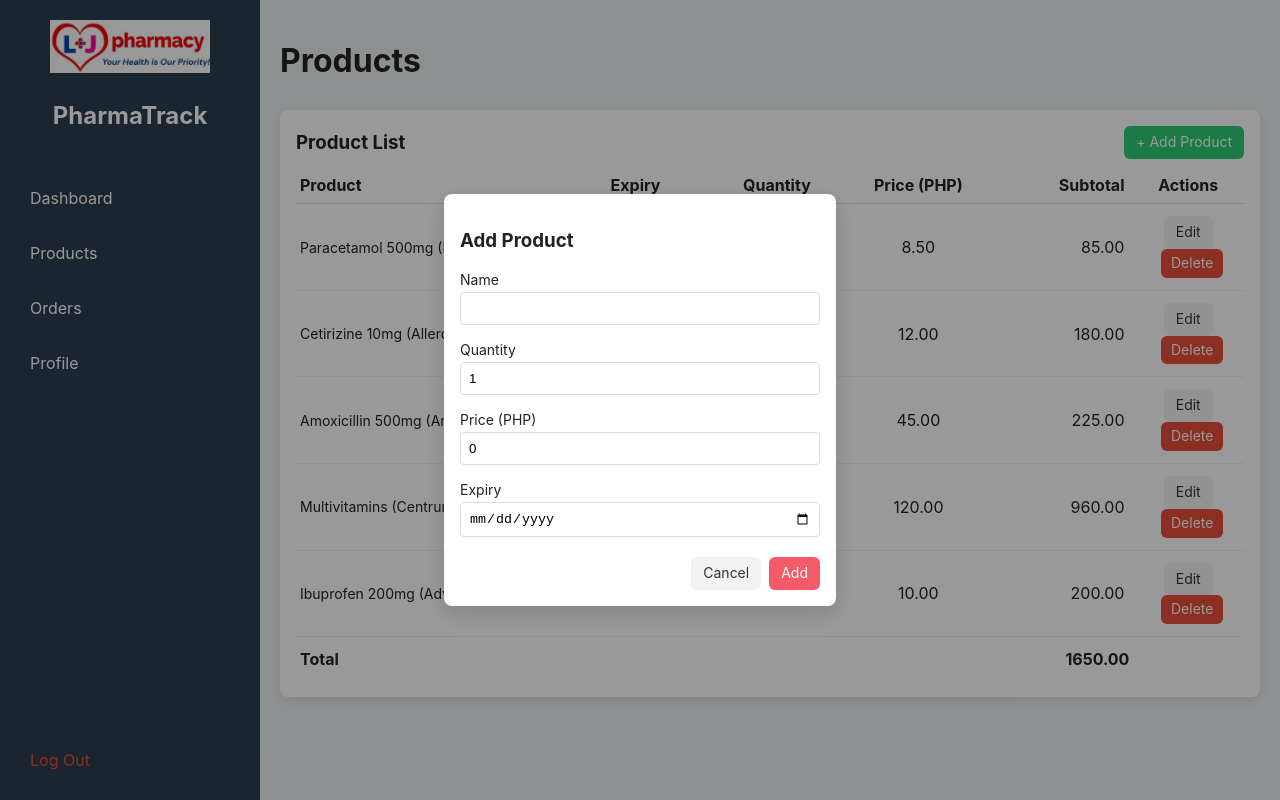
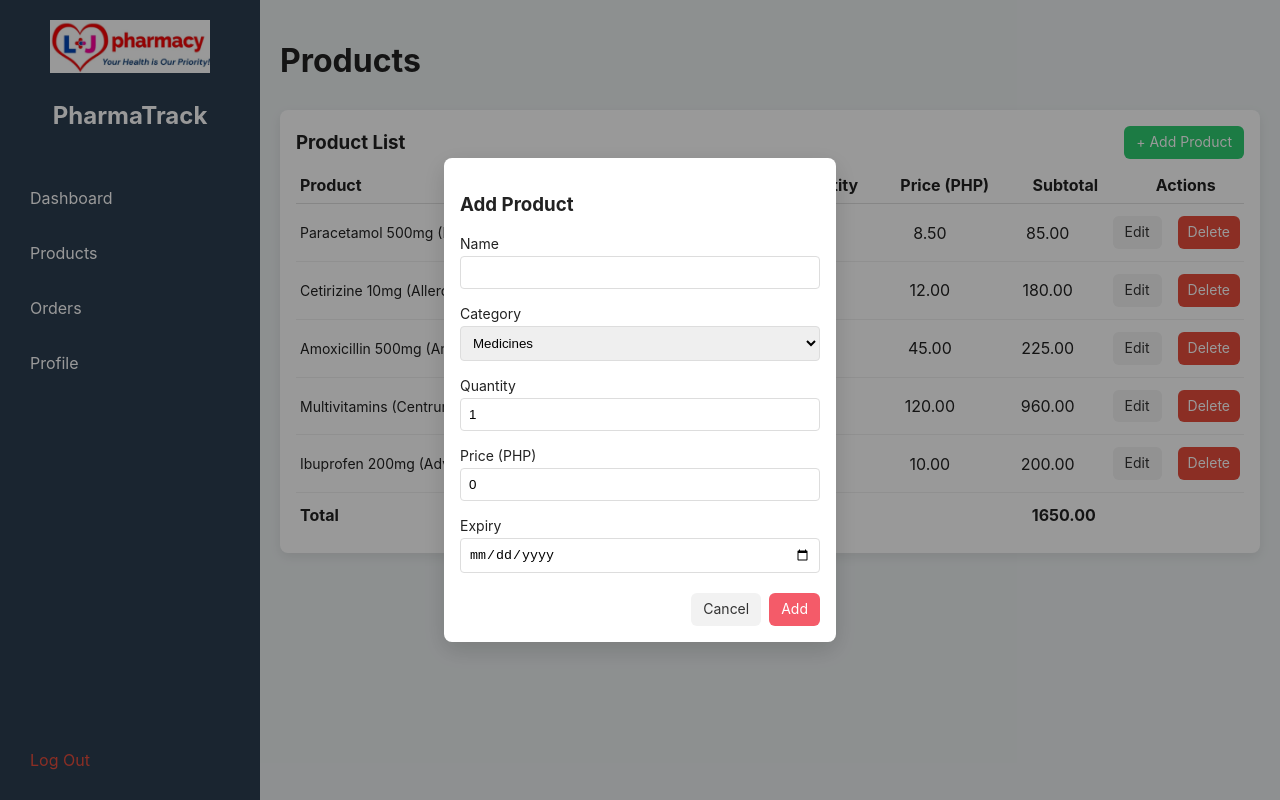
Before and after one commit to redaganan/pharmatrack-frontend, a React (Vite) app: page /products in a window 1280 px wide. Both pictures are taken after a click on the button "+ Add Product". Built offline with nearby package versions, Linux system fonts and the light colour scheme.

Commit message:
feat: add category selection to products and update layout for new columns

```diff
--- a/components/ProductsBody.tsx
+++ b/components/ProductsBody.tsx
@@ -1,5 +1,18 @@
 import React, { useState } from "react";
 // Uses global button classes from index.css (.btn-primary / .btn-secondary)
+
+type Category =
+  | "Baby & Child Care"
+  | "Personal Care & Hygiene"
+  | "Medical Supplies"
+  | "Medicines";
+
+const CATEGORY_OPTIONS: Category[] = [
+  "Baby & Child Care",
+  "Personal Care & Hygiene",
+  "Medical Supplies",
+  "Medicines",
+];
 
 type Product = {
   id: number;
@@ -7,6 +20,7 @@ type Product = {
   qty: number;
   price: number;
   expiry: string; // ISO date
+  category: Category;
 };
 
 const initialProducts: Product[] = [
@@ -16,6 +30,7 @@ const initialProducts: Product[] = [
     qty: 10,
     price: 8.5,
     expiry: "2026-06-30",
+    category: "Medicines",
   },
   {
     id: 2,
@@ -23,6 +38,7 @@ const initialProducts: Product[] = [
     qty: 15,
     price: 12.0,
     expiry: "2025-12-31",
+    category: "Medicines",
   },
   {
     id: 3,
@@ -30,6 +46,7 @@ const initialProducts: Product[] = [
     qty: 5,
     price: 45.0,
     expiry: "2026-03-15",
+    category: "Medicines",
   },
   {
     id: 4,
@@ -37,6 +54,7 @@ const initialProducts: Product[] = [
     qty: 8,
     price: 120.0,
     expiry: "2027-01-01",
+    category: "Medicines",
   },
   {
     id: 5,
@@ -44,6 +62,7 @@ const initialProducts: Product[] = [
     qty: 20,
     price: 10.0,
     expiry: "2026-09-30",
+    category: "Medicines",
   },
 ];
 
@@ -54,12 +73,14 @@ const ProductsBody: React.FC = () => {
   const [newQty, setNewQty] = useState<number>(1);
   const [newPrice, setNewPrice] = useState<number>(0);
   const [newExpiry, setNewExpiry] = useState<string>("");
+  const [newCategory, setNewCategory] = useState<Category>("Medicines");
 
   // editing state for Edit action
   const [editing, setEditing] = useState<Product | null>(null);
   const [editQty, setEditQty] = useState<number>(0);
   const [editPrice, setEditPrice] = useState<number>(0);
   const [editExpiry, setEditExpiry] = useState<string>("");
+  const [editCategory, setEditCategory] = useState<Category>("Medicines");
 
   const deleteProduct = (id: number) => {
     setProducts((prev) => prev.filter((p) => p.id !== id));
@@ -70,6 +91,7 @@ const ProductsBody: React.FC = () => {
     setNewQty(1);
     setNewPrice(0);
     setNewExpiry("");
+    setNewCategory("Medicines");
     setIsAdding(true);
   };
 
@@ -85,6 +107,7 @@ const ProductsBody: React.FC = () => {
       qty: Math.max(0, Math.floor(newQty)),
       price: Math.max(0, Number(newPrice)),
       expiry: newExpiry || new Date().toISOString().slice(0, 10),
+      category: newCategory,
     };
     setProducts((prev) => [product, ...prev]);
     setIsAdding(false);
@@ -95,6 +118,7 @@ const ProductsBody: React.FC = () => {
     setEditQty(p.qty);
     setEditPrice(p.price);
     setEditExpiry(p.expiry || new Date().toISOString().slice(0, 10));
+    setEditCategory(p.category);
   };
 
   const closeEdit = () => setEditing(null);
@@ -110,6 +134,7 @@ const ProductsBody: React.FC = () => {
               qty: Math.max(0, Math.floor(editQty)),
               price: Number(editPrice),
               expiry: editExpiry,
+              category: editCategory,
             }
           : p
       )
@@ -135,10 +160,11 @@ const ProductsBody: React.FC = () => {
 
       <div className="products-header">
         <div>Product</div>
+        <div className="center">Category</div>
         <div className="center">Expiry</div>
         <div className="center">Quantity</div>
         <div className="center">Price (PHP)</div>
-        <div className="right">Subtotal</div>
+        <div className="center">Subtotal</div>
         <div className="center">Actions</div>
       </div>
 
@@ -146,13 +172,15 @@ const ProductsBody: React.FC = () => {
         <div className="product-row" key={p.id}>
           <div className="product-name">{p.name}</div>
 
+          <div className="product-category center">{p.category}</div>
+
           <div className="product-expiry center">{p.expiry}</div>
 
           <div className="product-qty center">{p.qty}</div>
 
           <div className="product-price center">{p.price.toFixed(2)}</div>
 
-          <div className="product-subtotal right">
+          <div className="product-subtotal center">
             {(p.qty * p.price).toFixed(2)}
           </div>
 
@@ -176,7 +204,8 @@ const ProductsBody: React.FC = () => {
         <div />
         <div />
         <div />
-        <div className="right">
+        <div />
+        <div className="center">
           {products.reduce((s, p) => s + p.qty * p.price, 0).toFixed(2)}
         </div>
         <div />
@@ -195,6 +224,19 @@ const ProductsBody: React.FC = () => {
                   onChange={(e) => setNewName(e.target.value)}
                   required
                 />
+              </label>
+              <label>
+                Category
+                <select
+                  value={newCategory}
+                  onChange={(e) => setNewCategory(e.target.value as Category)}
+                >
+                  {CATEGORY_OPTIONS.map((c) => (
+                    <option key={c} value={c}>
+                      {c}
+                    </option>
+                  ))}
+                </select>
               </label>
               <label>
                 Quantity
@@ -254,6 +296,19 @@ const ProductsBody: React.FC = () => {
             <h3>Edit Product</h3>
             <form onSubmit={submitEdit}>
               <label>
+                Category
+                <select
+                  value={editCategory}
+                  onChange={(e) => setEditCategory(e.target.value as Category)}
+                >
+                  {CATEGORY_OPTIONS.map((c) => (
+                    <option key={c} value={c}>
+                      {c}
+                    </option>
+                  ))}
+                </select>
+              </label>
+              <label>
                 Quantity
                 <input
                   type="number"
--- a/styles/DashBoard.css
+++ b/styles/DashBoard.css
@@ -56,17 +56,18 @@
 }
 
 .products-box {
-  max-width: 1000px;
+  max-width: 1280px; /* expanded to fit new Category + Actions columns */
   margin: 30px auto;
   background: #fff;
   border-radius: 8px;
   padding: 16px;
   box-shadow: 0 4px 12px rgba(0, 0, 0, 0.08);
+  overflow-x: auto; /* allow horizontal scroll if ever needed */
 }
 
 .products-header {
   display: grid;
-  grid-template-columns: 2fr 1fr 1fr 1fr 1fr;
+  grid-template-columns: 2fr 1fr 1fr 1fr 1fr 1fr 1fr; /* Product, Category, Expiry, Qty, Price, Subtotal, Actions */
   gap: 12px;
   padding: 8px 4px;
   border-bottom: 1px solid #e0e0e0;
@@ -75,7 +76,7 @@
 
 .product-row {
   display: grid;
-  grid-template-columns: 2fr 1fr 1fr 1fr 1fr;
+  grid-template-columns: 2fr 1fr 1fr 1fr 1fr 1fr 1fr;
   gap: 12px;
   padding: 12px 4px;
   align-items: center;
@@ -118,7 +119,7 @@
 
 .products-total {
   display: grid;
-  grid-template-columns: 2fr 1fr 1fr 1fr 1fr;
+  grid-template-columns: 2fr 1fr 1fr 1fr 1fr 1fr 1fr;
   padding: 12px 4px;
   font-weight: 700;
   align-items: center;
@@ -211,7 +212,8 @@
   font-size: 14px;
 }
 
-.modal form input {
+.modal form input,
+.modal form select {
   width: 100%;
   padding: 8px;
   margin-top: 4px;
@@ -252,9 +254,17 @@
 
 .delete-btn:hover { opacity: 0.95; }
 
-/* Actions column */
+/* Ensure 7 columns including Actions with enough space */
 .products-header, .product-row, .products-total {
-  grid-template-columns: 2fr 1fr 1fr 1fr 1fr 0.8fr;
+  grid-template-columns: 2fr 1fr 1fr 1fr 1fr 1fr 1fr;
+}
+
+/* Keep action buttons on one line */
+.product-action {
+  display: flex;
+  justify-content: center;
+  gap: 8px;
+  flex-wrap: nowrap;
 }
 
 @media (max-width: 900px) {
@@ -279,13 +289,16 @@
     grid-template-columns: 1fr 1fr 1fr;
   }
 
-  /* hide expiry (2nd) and subtotal (5th) on smaller screens */
+  /* hide Category (2nd), Expiry (3rd), Subtotal (6th) on smaller screens */
   .products-header > div:nth-child(2),
   .product-row > div:nth-child(2),
   .products-total > div:nth-child(2),
-  .products-header > div:nth-child(5),
-  .product-row > div:nth-child(5),
-  .products-total > div:nth-child(5) {
+  .products-header > div:nth-child(3),
+  .product-row > div:nth-child(3),
+  .products-total > div:nth-child(3),
+  .products-header > div:nth-child(6),
+  .product-row > div:nth-child(6),
+  .products-total > div:nth-child(6) {
     display: none;
   }
 
@@ -298,9 +311,9 @@
   }
 
   /* on small screens hide actions column as well */
-  .products-header > div:nth-child(6),
-  .product-row > div:nth-child(6),
-  .products-total > div:nth-child(6) {
+  .products-header > div:nth-child(7),
+  .product-row > div:nth-child(7),
+  .products-total > div:nth-child(7) {
     display: none;
   }
 }
```
